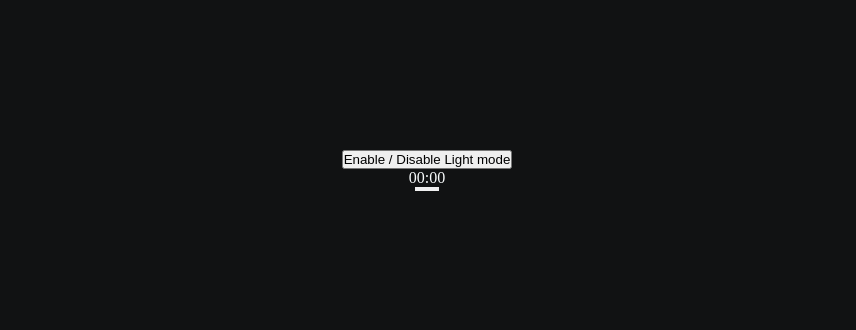
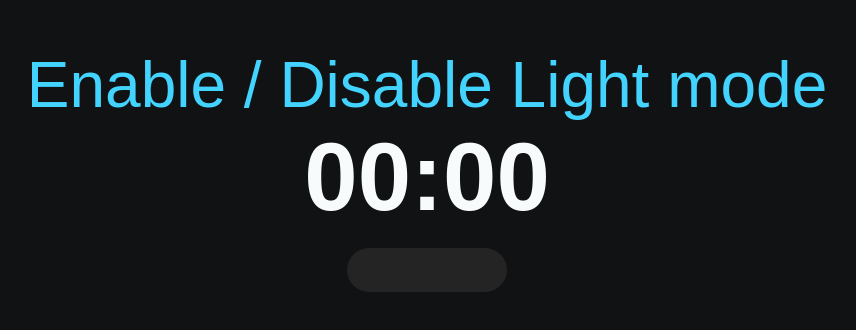
Before and after one commit to ClemilsonAzevedo/focusTimerPomodoro, a plain HTML site: page index.html in a window 1280 px wide. Shown: the part 230-560 px from the top of the page, without its empty margins (213-1069 px from the left). Drawn offline with Linux system fonts and the light colour scheme; some icons are missing.

Commit message:
style of clock and buttons

```diff
--- a/index.html
+++ b/index.html
@@ -26,9 +26,9 @@
     <section id="controls" class="flex">
       <button class="ph ph-play-circle"></button>
       <button class="ph ph-pause-circle"></button>
-      <button class="ph ph-timer"></button>
-      <button class="ph ph-ph-stop-circle"></button>
-      <button class="ph ph-speaker-none"></button>
+      <button class="ph ph-timer secundary"></button>
+      <button class="ph ph-ph-stop-circle secundary"></button>
+      <button class="ph ph-speaker-none secundary"></button>
       <button class="ph ph-speaker-high"></button>
     </section>
   </main>
--- a/style.css
+++ b/style.css
@@ -5,6 +5,7 @@
 }
 
 :root{
+  font-size: clamp(40%, 1% + 2vw, 62.5%);
   --hue: 194;
   --bg-color:hsla(var(--hue), 5%, 7%, 1);
   --text-color:hsla(var(--hue), 40%, 98%, 1);
@@ -29,3 +30,30 @@ body{
 .flex{
   display: flex;
 }
+
+#timer{
+  font-size: 9.6rem;
+  font-weight: bold;
+  font-family: sans-serif;
+}
+
+#controls{
+  margin-top: 1.6rem;
+  padding: 2.2rem 4rem;
+  gap: 1.6rem;
+  background-color: var(--controls-bg-color);
+  border-radius: 999rem;
+}
+
+button{
+  background-color: transparent;
+  border: 0;
+  color: var(--primary-color);
+  cursor: pointer;
+
+  font-size: 6.4rem;
+}
+
+.secundary{
+  color: var(--text-color);
+}
```
